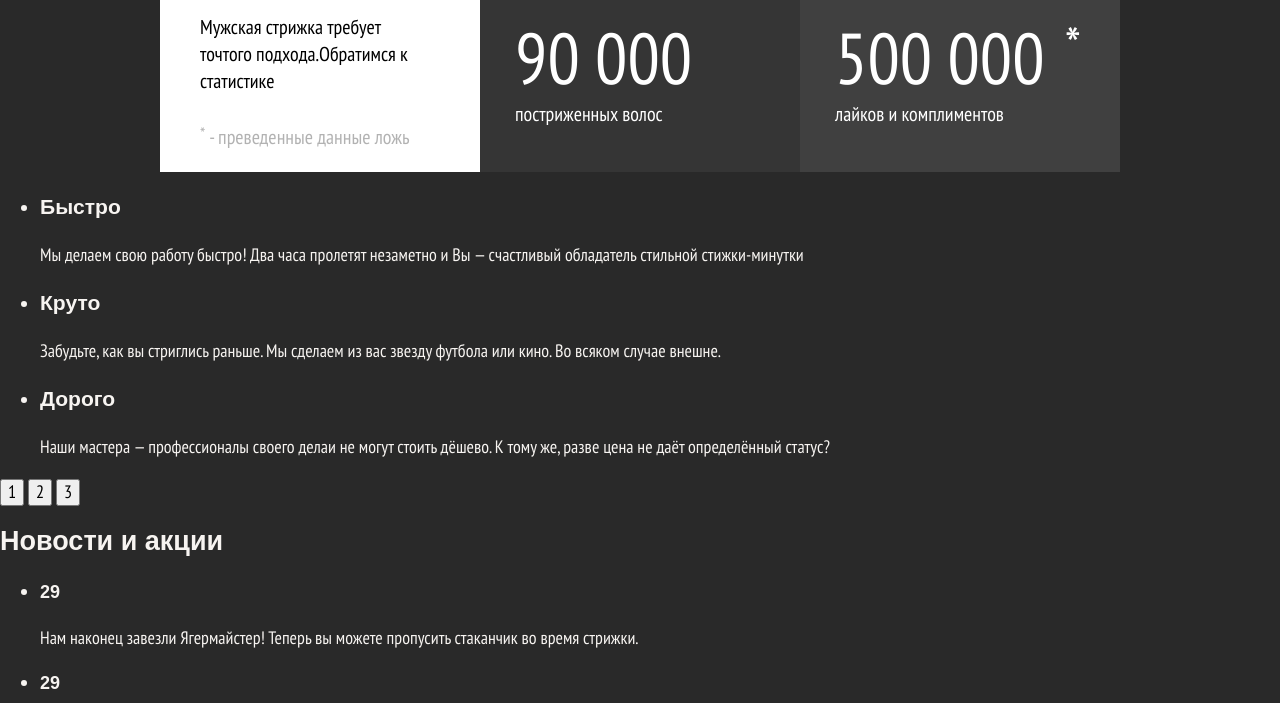
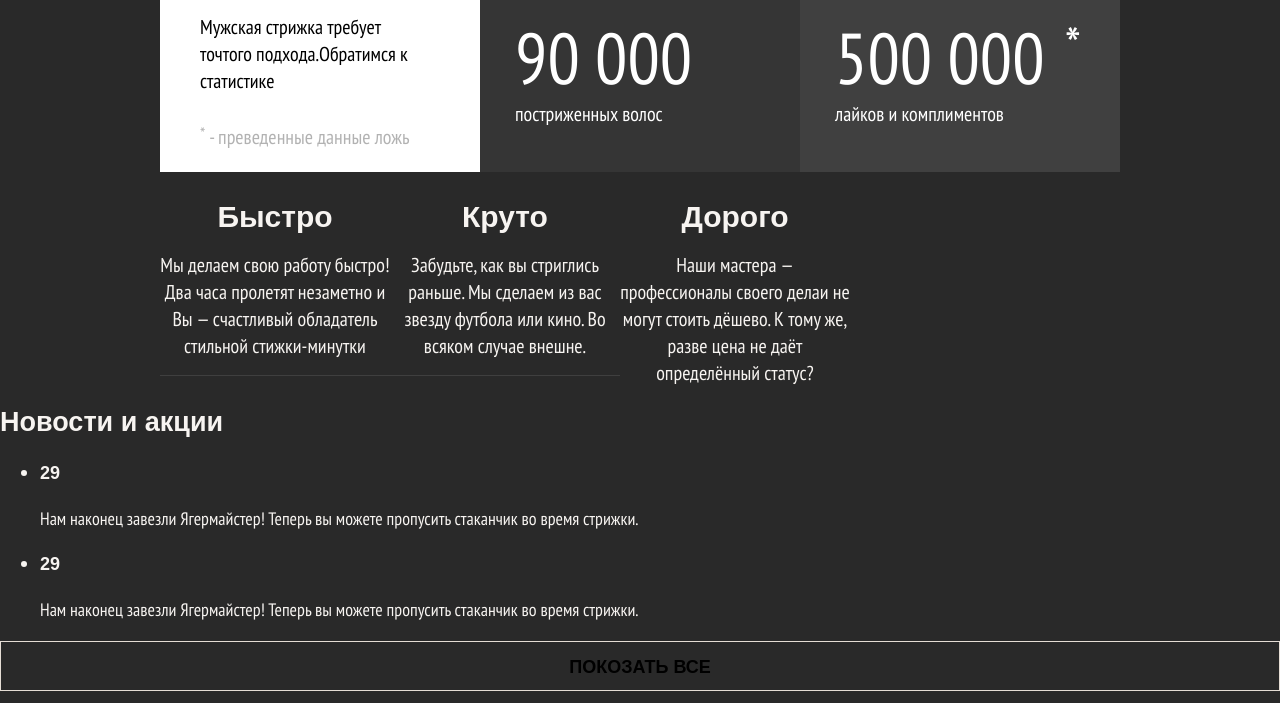
Before and after one commit to Gor1x1/BarberShop__responsive, a website: page #src/index.html in a window 1280 px wide. Shown: the part 692-1395 px from the top of the page. Drawn offline with nearby package versions, Linux system fonts and the light colour scheme; files that its build step writes are made by us from their sources; files whose address does not match are found by name; a web font is replaced by a local one.

```diff
--- a/#src/index.html
+++ b/#src/index.html
@@ -6,7 +6,7 @@
     <meta name="viewport" content="width=device-width, initial-scale=1.0">
     <title>BarberShop</title>
     <link rel="icon" href="../../img/svg/site-logo.svg" sizes="32x32">
-    <link rel="preload" href="./img/bg-header.jpg" as="image">
+    <link rel="preload" href="../../img/bg-header.jpg" as="image">
     <link rel="stylesheet" href="./css/normalize.min.css">
     <link rel="stylesheet" href="./css/scaffolding.min.css">
     <link rel="stylesheet" href="./css/blocks/page-header.min.css">
@@ -19,6 +19,9 @@
     <link rel="stylesheet" href="./css/blocks/page-main.min.css">
     <link rel="stylesheet" href="./css/blocks/page-ttitle.min.css">
     <link rel="stylesheet" href="./css/blocks/works.min.css">
+    <link rel="stylesheet" href="./css/blocks/advantages.min.css">
+    <link rel="stylesheet" href="./css/owl.carousel.min.css">
+    <link rel="stylesheet" href="./css/owl.theme.default.min.css">
     <script>
       document.createElement( "picture" );
     </script>
@@ -271,33 +274,25 @@
 
         <!-- === Advantages Section Start === -->
         <section class="advantages">
-            <div class="advantages__wrapper slider">
-                <h2 class="visually-hidden">Наши преимущества</h2>
-                <ul class="advantages__list slider__list">
-                    <li class="advantages__item advantages__item--fast slider__item">
+          <div class="owl-carousel owl-theme advantages-slider">
+            <div class="advantages-item">
               <h3 class="advantages__titel">Быстро</h3>
-                        <p class="adavntages__description">
+              <p class="advntages__description">
                   Мы делаем свою работу быстро! Два часа пролетят незаметно и Вы — счастливый обладатель стильной стижки-минутки
               </p>
-                    </li>
-                    <li class="advantages__item advantages__item--cool slider__item">
+            </div>
+            <div class="advantages-item">
               <h3 class="advantages__titel">Круто</h3>
-                        <p class="adavntages__description">
+              <p class="advntages__description">
                   Забудьте, как вы стриглись раньше. Мы сделаем из вас звезду футбола или кино. Во всяком случае внешне.
               </p>
-                    </li>
-                    <li class="advantages__item advantages__item--price slider__item ">
+            </div>
+            <div class="advantages-item">
               <h3 class="advantages__titel">Дорого</h3>
-                        <p class="advantages__description">
+              <p class="advntages__description">
                   Наши мастера — профессионалы своего делаи не могут стоить дёшево. К тому же, разве цена не даёт определённый статус?
               </p>
-                    </li>
-                </ul>
-                <p class="advantages__toggles slider__toggles">
-                    <button class="slider__toggle" type="button">1</button>
-                    <button class="slider__toggle" type="button">2</button>
-                    <button class="slider__toggle" type="button">3</button>
-                </p>
+            </div>
           </div>
         </section>
         <!-- === Advantages Section End === -->
@@ -415,5 +410,8 @@
 
 
     <script src="../js/mobile-menu.min.js"></script>
+    <script src="../js/jquery.min.js"></script>
+    <script src="../js/owl.carousel.min.js"></script>
+    <script src="../js/script.min.js"></script>
 </body>
 </html>
```
Also changed, not shown: BarberShop__responsive/index.html (+1 -1 lines), #src/img/svg/advantage-1-illustration.svg (added), #src/img/svg/advantage-2-illustration.svg (added), #src/img/svg/advantage-3-illustration.svg (added), BarberShop__responsive/img/svg/advantage-1-illustration.svg (added), BarberShop__responsive/img/svg/advantage-2-illustration.svg (added), BarberShop__responsive/img/svg/advantage-3-illustration.svg (added). Lines whose indentation alone changed are shown as unchanged.
